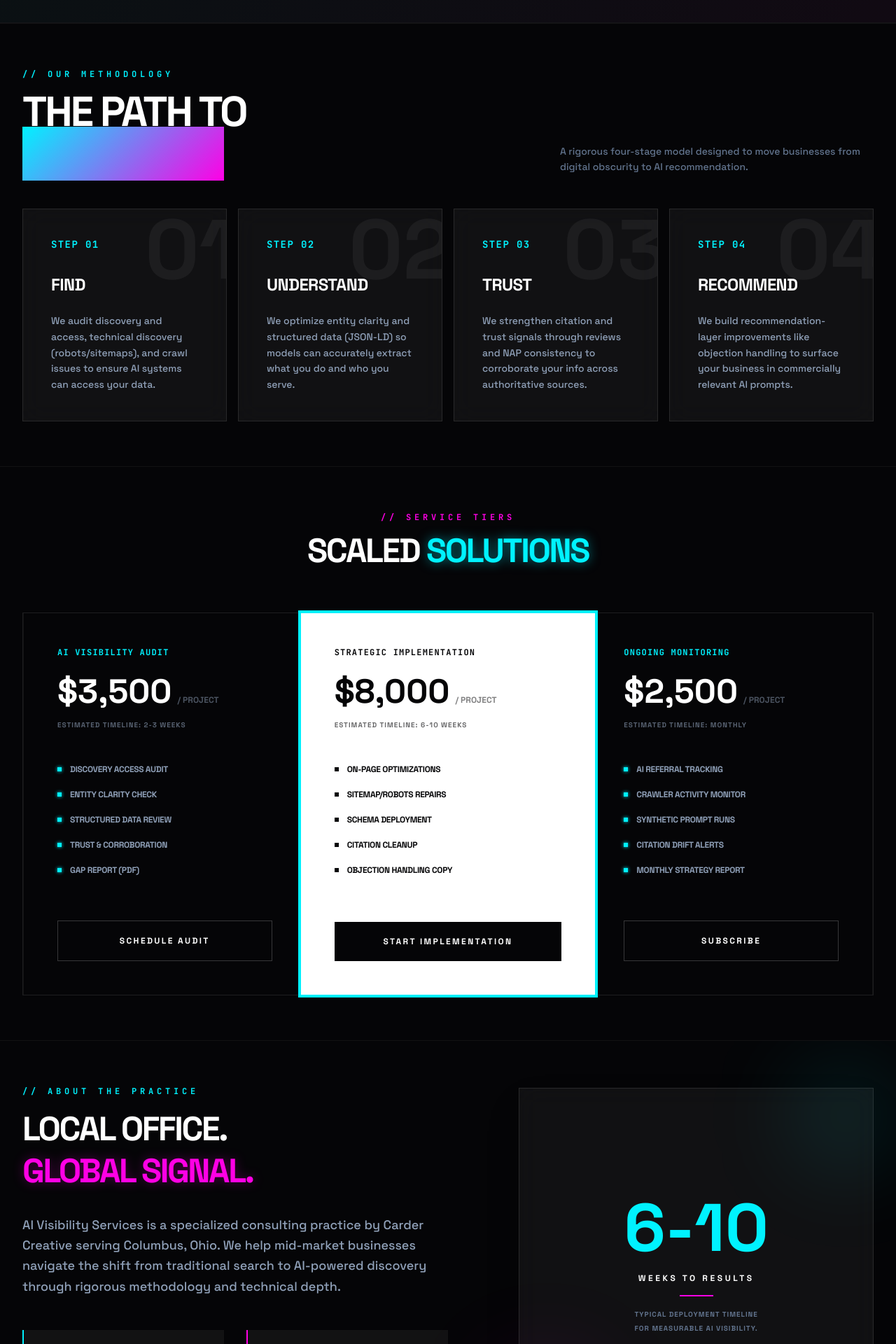
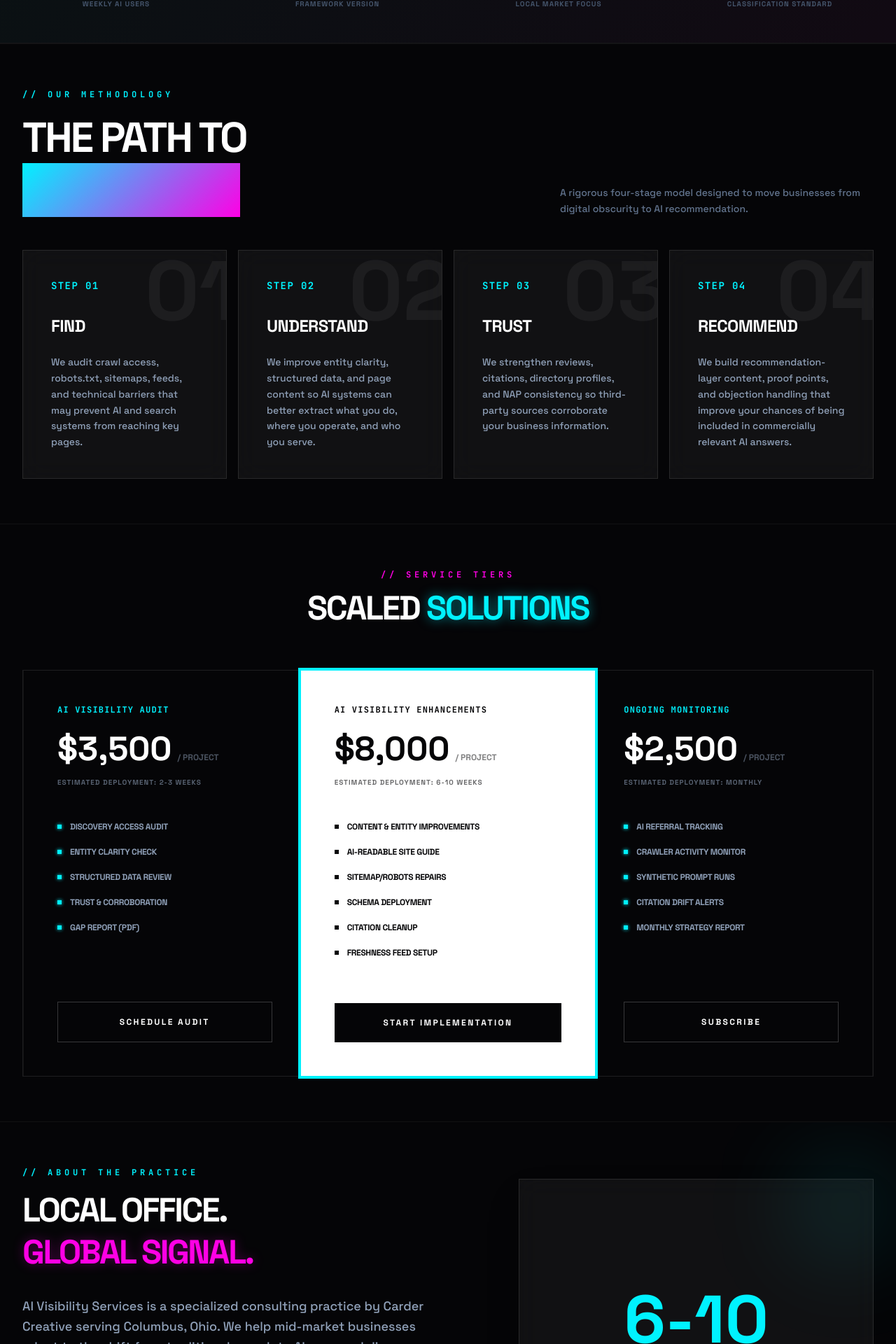
Before and after one commit to carderel/carder-creative, a React (Vite) app: page / in a window 1280 px wide. Shown: the part 736-2656 px from the top of the page at 70% size. Built offline with nearby package versions, Linux system fonts and the light colour scheme.

Commit message:
Credibility Update: Signal-based positioning, refined claims, and mobile responsiveness fixes (take 2)

```diff
--- a/src/components/About.tsx
+++ b/src/components/About.tsx
@@ -10,7 +10,7 @@ const About = () => {
               <span className="text-neon-purple drop-shadow-[0_0_8px_rgba(255,0,229,0.3)]">GLOBAL SIGNAL.</span>
             </p>
             <p className="text-lg text-slate-400 leading-relaxed mb-12 font-medium">
-              AI Visibility Services is a specialized consulting practice by Carder Creative serving Columbus, Ohio. We help mid-market businesses navigate the shift from traditional search to AI-powered discovery through rigorous methodology and technical depth.
+              AI Visibility Services is a specialized consulting practice by Carder Creative serving Columbus, Ohio. We help mid-market businesses adapt to the shift from traditional search to AI-powered discovery through technical audits, content structure, trust signals, and honest measurement.
             </p>
 
             <div className="grid grid-cols-1 sm:grid-cols-2 gap-8">
@@ -33,9 +33,9 @@ const About = () => {
           <div className="mt-16 lg:mt-0 lg:w-5/12 relative">
             <div className="aspect-square glass-card rounded-none overflow-hidden shadow-2xl flex flex-col items-center justify-center p-12 text-center group">
                <div className="text-neon-cyan text-8xl font-black mb-4 group-hover:scale-110 transition-transform duration-500">6-10</div>
-               <div className="text-xs font-black text-white uppercase tracking-[0.3em] mb-4">Weeks to Results</div>
+               <div className="text-xs font-black text-white uppercase tracking-[0.3em] mb-4">Weeks to Deploy</div>
                <div className="w-12 h-0.5 bg-neon-purple mb-4"></div>
-               <p className="text-slate-500 text-[10px] font-bold uppercase tracking-widest leading-loose">Typical deployment timeline <br /> for measurable AI visibility.</p>
+               <p className="text-slate-500 text-[10px] font-bold uppercase tracking-widest leading-loose">Typical timeline to deploy improvements <br /> and begin monitoring visibility signals.</p>
             </div>
             {/* Decoration */}
             <div className="absolute -top-10 -right-10 w-40 h-40 bg-neon-cyan/10 rounded-full blur-3xl"></div>
--- a/src/components/Hero.tsx
+++ b/src/components/Hero.tsx
@@ -11,12 +11,12 @@ const Hero: React.FC<HeroProps> = ({ onOpenDiagnostic, onOpenChecklist }) => {
           <div className="inline-block mb-4 px-3 py-1 border border-neon-cyan/50 bg-neon-cyan/10 text-neon-cyan text-[10px] font-black uppercase tracking-[0.3em]">
             Now Accepting New Partners
           </div>
-          <h1 className="text-[3.5rem] sm:text-[5.7rem] font-black text-white uppercase leading-[0.85] tracking-tighter mb-4">
+          <h1 className="text-[clamp(2.5rem,10vw,3.5rem)] sm:text-[clamp(4rem,12vw,5.7rem)] font-black text-white uppercase leading-[0.85] tracking-tighter mb-4">
             WRITE FOR <span className="text-neon-cyan neon-text italic">HUMANS</span>.<br />
             STRUCTURE FOR <span className="text-neon-purple drop-shadow-[0_0_8px_rgba(255,0,229,0.5)] italic">MACHINES</span>.
           </h1>
           <p className="text-lg text-slate-400 font-medium max-w-2xl leading-relaxed border-l-2 border-neon-cyan pl-6 mb-8">
-            Helping Columbus businesses secure high-frequency recommendations in the AI discovery layer: ChatGPT, Gemini, Perplexity, and Claude.
+            Helping Columbus businesses improve the signals AI systems use to find, understand, and recommend them across ChatGPT, Gemini, Perplexity, and Claude.
           </p>
           <div className="flex flex-col sm:flex-row gap-6">
             <button
--- a/src/components/Methodology.tsx
+++ b/src/components/Methodology.tsx
@@ -1,22 +1,22 @@
 const steps = [
   {
     title: 'Find',
-    description: 'We audit discovery and access, technical discovery (robots/sitemaps), and crawl issues to ensure AI systems can access your data.',
+    description: 'We audit crawl access, robots.txt, sitemaps, feeds, and technical barriers that may prevent AI and search systems from reaching key pages.',
     icon: '01',
   },
   {
     title: 'Understand',
-    description: 'We optimize entity clarity and structured data (JSON-LD) so models can accurately extract what you do and who you serve.',
+    description: 'We improve entity clarity, structured data, and page content so AI systems can better extract what you do, where you operate, and who you serve.',
     icon: '02',
   },
   {
     title: 'Trust',
-    description: 'We strengthen citation and trust signals through reviews and NAP consistency to corroborate your info across authoritative sources.',
+    description: 'We strengthen reviews, citations, directory profiles, and NAP consistency so third-party sources corroborate your business information.',
     icon: '03',
   },
   {
     title: 'Recommend',
-    description: 'We build recommendation-layer improvements like objection handling to surface your business in commercially relevant AI prompts.',
+    description: 'We build recommendation-layer content, proof points, and objection handling that improve your chances of being included in commercially relevant AI answers.',
     icon: '04',
   },
 ];
@@ -28,9 +28,9 @@ const Methodology = () => {
         <div className="flex flex-col md:flex-row md:items-end justify-between mb-12 gap-8">
           <div className="max-w-2xl text-left">
             <h2 className="text-neon-cyan font-mono text-xs font-black uppercase tracking-[0.4em] mb-4">// OUR METHODOLOGY</h2>
-            <p className="text-4xl sm:text-6xl font-black text-white uppercase tracking-tighter">
+            <p className="text-[clamp(2rem,8vw,3.75rem)] sm:text-6xl font-black text-white uppercase tracking-tighter leading-tight">
               THE PATH TO <br />
-              <span className="text-transparent bg-clip-text vapor-gradient">DISCOVERY</span>
+              <span className="text-transparent bg-clip-text vapor-gradient">AI VISIBILITY</span>
             </p>
           </div>
           <p className="max-w-md text-slate-500 text-sm font-medium leading-relaxed">
--- a/src/components/Pricing.tsx
+++ b/src/components/Pricing.tsx
@@ -1,3 +1,7 @@
+interface PricingProps {
+  onOpenDiagnostic: () => void;
+}
+
 const tiers = [
   {
     name: 'AI Visibility Audit',
@@ -13,16 +17,17 @@ const tiers = [
     cta: 'Schedule Audit',
   },
   {
-    name: 'Strategic Implementation',
+    name: 'AI Visibility Enhancements',
     price: '$8,000',
     duration: '6-10 WEEKS',
     description: 'Targeted execution across six critical workstreams.',
     features: [
-      'On-page optimizations',
+      'Content & entity improvements',
+      'AI-readable site guide',
       'Sitemap/Robots repairs',
       'Schema deployment',
       'Citation cleanup',
-      'Objection handling copy',
+      'Freshness feed setup',
     ],
     cta: 'Start Implementation',
     highlighted: true,
@@ -42,7 +47,7 @@ const tiers = [
   },
 ];
 
-const Pricing = () => {
+const Pricing: React.FC<PricingProps> = ({ onOpenDiagnostic }) => {
   return (
     <section id="pricing-section" className="py-16 bg-dark-bg">
       <div className="max-w-7xl mx-auto px-4 sm:px-6 lg:px-8">
@@ -74,7 +79,7 @@ const Pricing = () => {
                   <span className="text-xs font-bold uppercase opacity-50">/ Project</span>
                 </div>
                 <p className="mt-4 text-[10px] font-black uppercase tracking-widest opacity-60">
-                  Estimated Timeline: {tier.duration}
+                  Estimated Deployment: {tier.duration}
                 </p>
               </div>
 
@@ -87,8 +92,8 @@ const Pricing = () => {
                 ))}
               </ul>
 
-              <a
-                href="#diagnostic"
+              <button
+                onClick={onOpenDiagnostic}
                 className={`w-full py-5 px-8 font-black uppercase tracking-[0.2em] text-xs text-center transition-all ${
                   tier.highlighted
                   ? 'bg-dark-bg text-white hover:bg-neon-cyan hover:text-dark-bg'
@@ -96,7 +101,7 @@ const Pricing = () => {
                 }`}
               >
                 {tier.cta}
-              </a>
+              </button>
             </div>
           ))}
         </div>
--- a/src/pages/Home.tsx
+++ b/src/pages/Home.tsx
@@ -20,20 +20,20 @@ const Home: React.FC<HomeProps> = ({ onOpenDiagnostic, onOpenChecklist }) => {
         <div className="max-w-7xl mx-auto px-4 sm:px-6 lg:px-8 relative z-10">
           <div className="grid grid-cols-2 md:grid-cols-4 gap-12 text-center">
             <div className="group">
-              <div className="text-4xl font-black text-white group-hover:text-neon-cyan transition-colors">100M+</div>
+              <div className="text-3xl sm:text-4xl font-black text-white group-hover:text-neon-cyan transition-colors">100M+</div>
               <div className="text-[10px] font-black text-slate-600 uppercase tracking-widest mt-3 group-hover:text-slate-400">Weekly AI Users</div>
             </div>
             <div className="group">
-              <div className="text-4xl font-black text-white group-hover:text-neon-purple transition-colors">v2.0</div>
+              <div className="text-3xl sm:text-4xl font-black text-white group-hover:text-neon-purple transition-colors">v2.0</div>
               <div className="text-[10px] font-black text-slate-600 uppercase tracking-widest mt-3 group-hover:text-slate-400">Framework Version</div>
             </div>
             <div className="group">
-              <div className="text-4xl font-black text-white group-hover:text-neon-cyan transition-colors">614</div>
-              <div className="text-[10px] font-black text-slate-600 uppercase tracking-widest mt-3 group-hover:text-slate-400">Columbus, Ohio</div>
+              <div className="text-3xl sm:text-4xl font-black text-white group-hover:text-neon-cyan transition-colors">614</div>
+              <div className="text-[10px] font-black text-slate-600 uppercase tracking-widest mt-3 group-hover:text-slate-400">Local Market Focus</div>
             </div>
             <div className="group">
-              <div className="text-4xl font-black text-white group-hover:text-neon-purple transition-colors">100%</div>
-              <div className="text-[10px] font-black text-slate-600 uppercase tracking-widest mt-3 group-hover:text-slate-400">Signal Integrity</div>
+              <div className="text-3xl sm:text-4xl font-black text-white group-hover:text-neon-purple transition-colors">SIGNAL</div>
+              <div className="text-[10px] font-black text-slate-600 uppercase tracking-widest mt-3 group-hover:text-slate-400">Classification Standard</div>
             </div>
           </div>
         </div>
@@ -41,7 +41,7 @@ const Home: React.FC<HomeProps> = ({ onOpenDiagnostic, onOpenChecklist }) => {
       </div>
 
       <Methodology />
-      <Pricing />
+      <Pricing onOpenDiagnostic={onOpenDiagnostic} />
       <About />
       <Resources limit={4} onOpenChecklist={onOpenChecklist} />
 
@@ -59,7 +59,7 @@ const Home: React.FC<HomeProps> = ({ onOpenDiagnostic, onOpenChecklist }) => {
               </p>
               <div className="p-10 bg-white/5 border border-white/10 group">
                 <h4 className="text-white font-black text-xs uppercase tracking-[0.3em] mb-4 group-hover:text-neon-cyan transition-colors">// DOWNLOAD CHECKLIST</h4>
-                <p className="text-slate-500 text-xs font-bold uppercase tracking-widest leading-loose mb-8">Download the AI Visibility Self-Assessment Checklist to verify your current signal strength.</p>
+                <p className="text-slate-500 text-xs font-bold uppercase tracking-widest leading-loose mb-8">Download the AI Visibility Checklist to see whether AI systems can find, understand, and trust your business.</p>
                 <button
                   onClick={onOpenChecklist}
                   className="inline-flex items-center text-neon-cyan font-black text-xs uppercase tracking-[0.4em] hover:text-white transition-colors"
```
Also changed, not shown: public/llms.txt.
